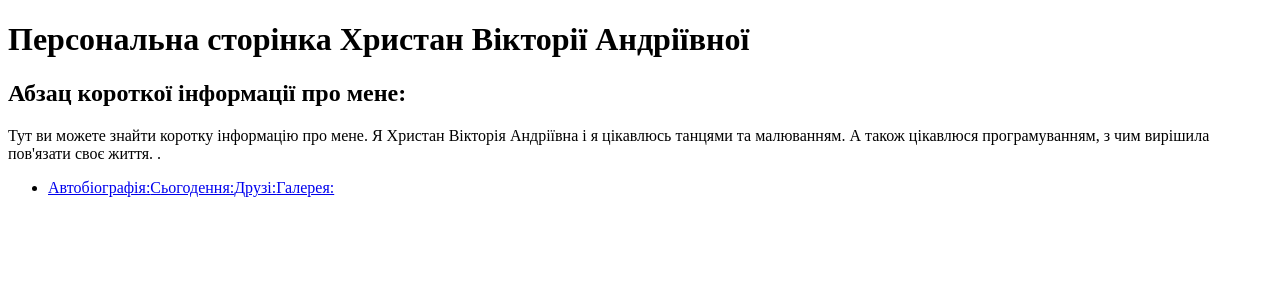
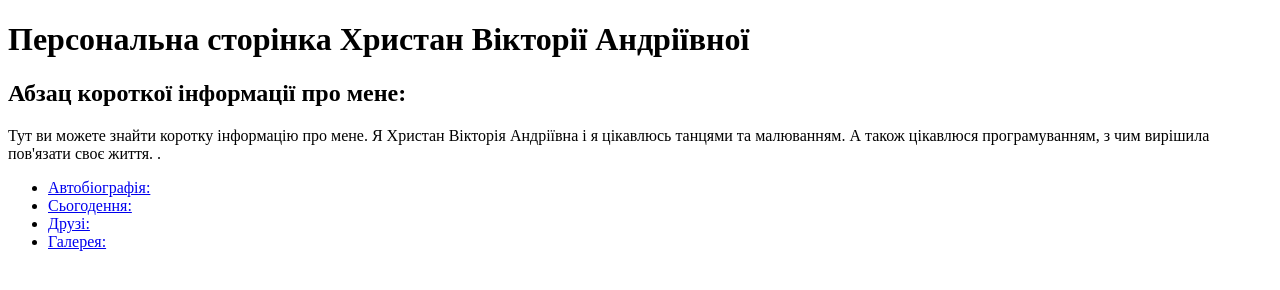
Before and after one commit to Khrystanvika/my1repo, a plain HTML site: page index.html in a window 1280 px wide. Drawn offline with Linux system fonts and the light colour scheme.

Commit message:
Update index.html

```diff
--- a/index.html
+++ b/index.html
@@ -10,13 +10,13 @@
 <p>Тут ви можете знайти коротку інформацію про мене. Я Христан Вікторія Андріївна і я цікавлюсь танцями та малюванням. А також цікавлюся програмуванням, з чим вирішила пов'язати своє життя. .</p>
     <ul>
         <li><a
-href="biography.html">Автобіографія:</
+href="biography.html">Автобіографія:</a></li>
        <li><a
-href="nowadays.html">Сьогодення:</
+href="nowadays.html">Сьогодення:</a></li>
        <li><a
-href="friends.html">Друзі:</
+href="friends.html">Друзі:</a></li>
        <li><a
- href="gallery.html">Галерея:</
+ href="gallery.html">Галерея:</a></li>
     <ul>
 </body>
 </html>
```
